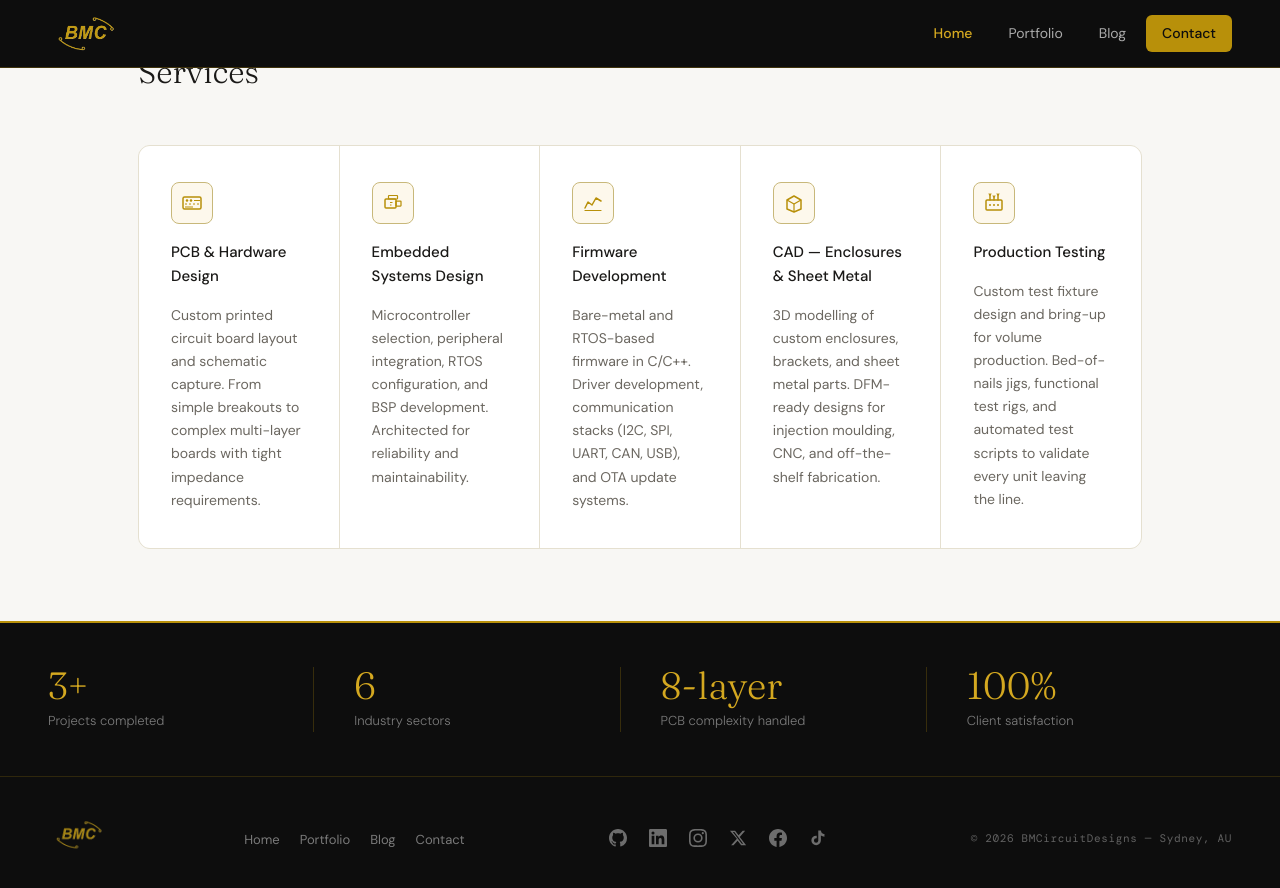
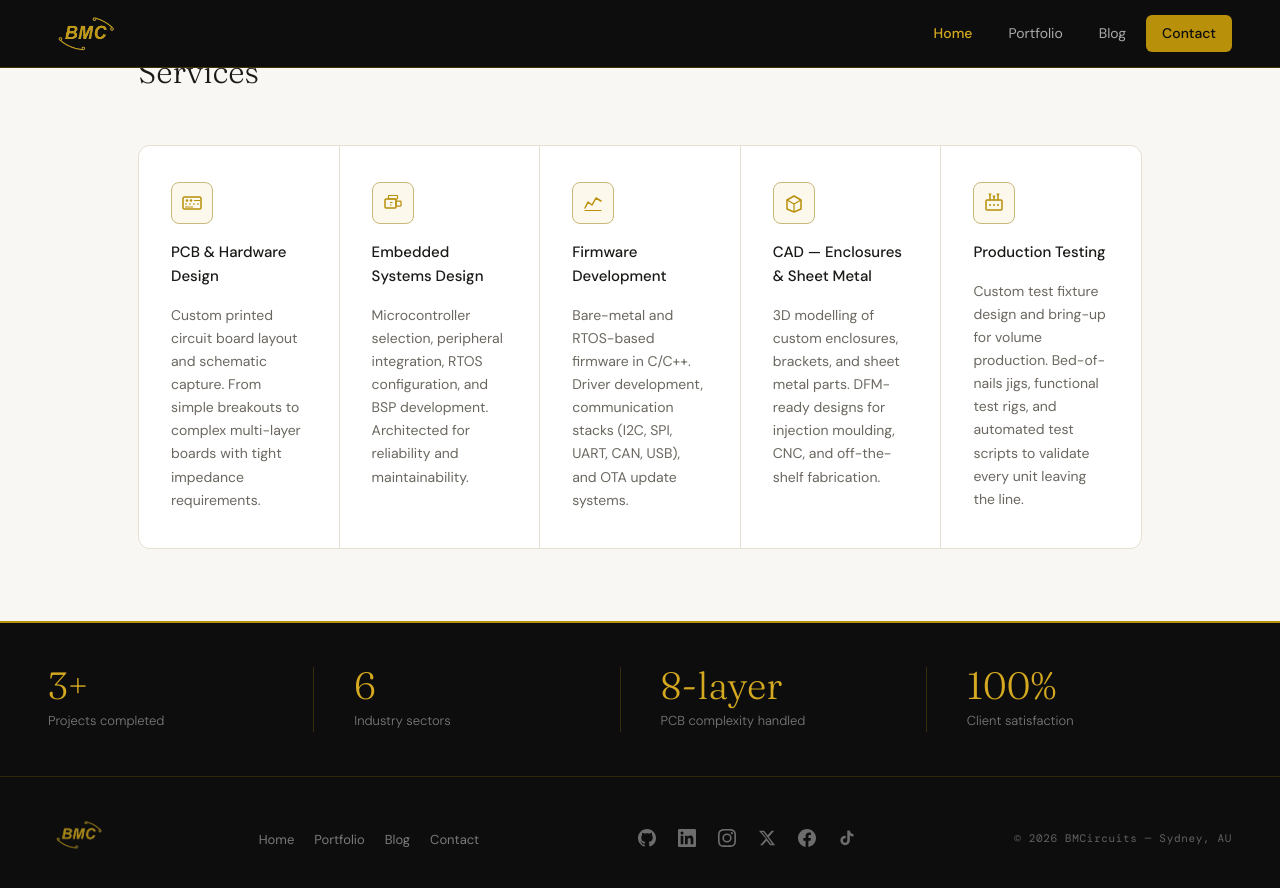
Before and after one commit to bmcircuits/bmcircuits, a Jekyll site: the page built from index.html, in a window 1280 px wide and 900 px high, scrolled down 798 px. Shown: the top 888 px of the window. Built offline with Jekyll 4.4.1, drawn with Linux system fonts in a browser that asks for light colours; some of the changed lines change nothing that is shown.

Commit message:
Change to bmcircuits url! & disabling the github work flow.

```diff
--- a/_config.yml
+++ b/_config.yml
@@ -1,7 +1,7 @@
 title: BMC — BobbyMcGlone Circuit Designs
 description: Electronic consulting — PCB & hardware design, embedded systems, firmware development, and CAD enclosure design.
-url: "https://bmcircuits.github.io"
-baseurl: "/bmcircuits"
+url: "https://bmcircuits.com" # Github Pages = "https://bmcircuits.github.io"
+baseurl: "" # Github Pages = "/bmcircuits"
 
 author:
   name: Bobby McGlone
--- a/_includes/footer.html
+++ b/_includes/footer.html
@@ -55,5 +55,5 @@
       </li>
     </ul>
 
-    <p class="footer-copy">&copy; {{ 'now' | date: "%Y" }} BMCircuitDesigns &mdash; Sydney, AU</p>
+    <p class="footer-copy">&copy; {{ 'now' | date: "%Y" }} BMCircuits &mdash; Sydney, AU</p>
   </footer>
```
Also changed, not shown: 2 other files.
